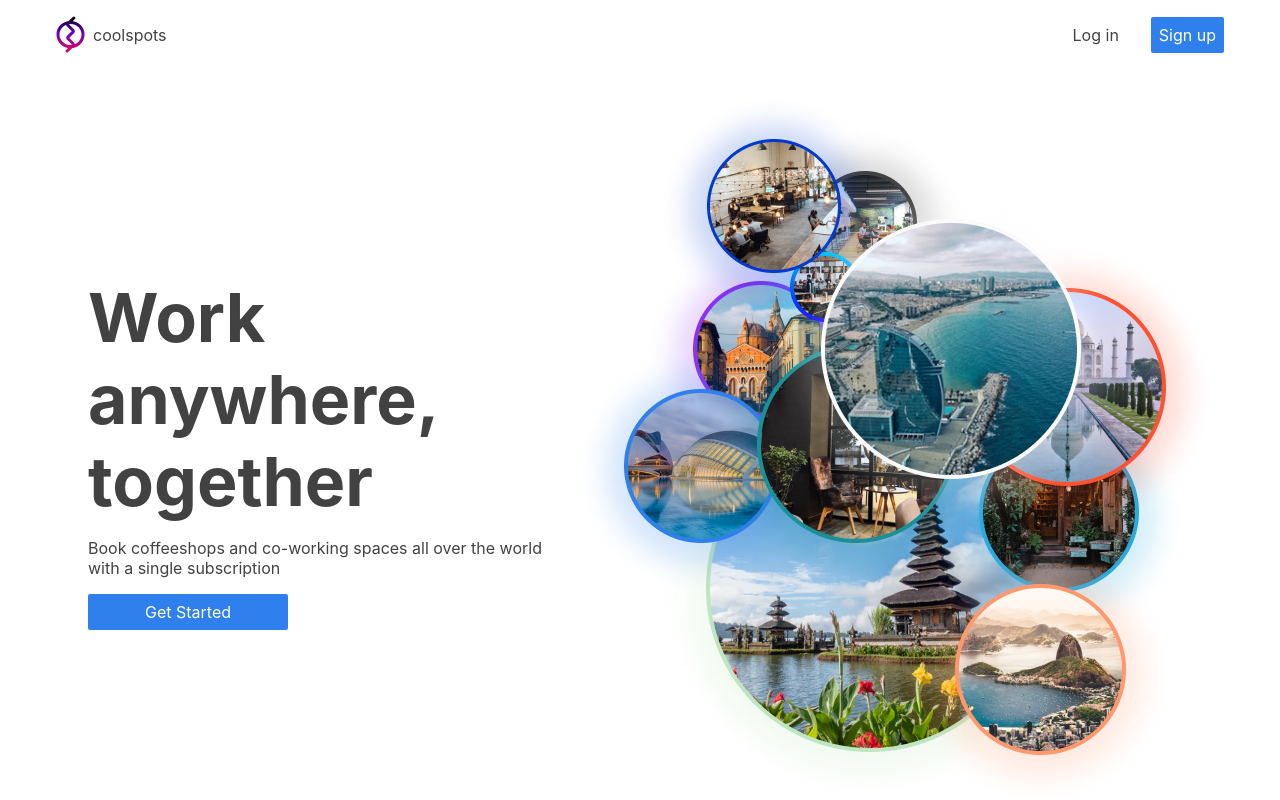
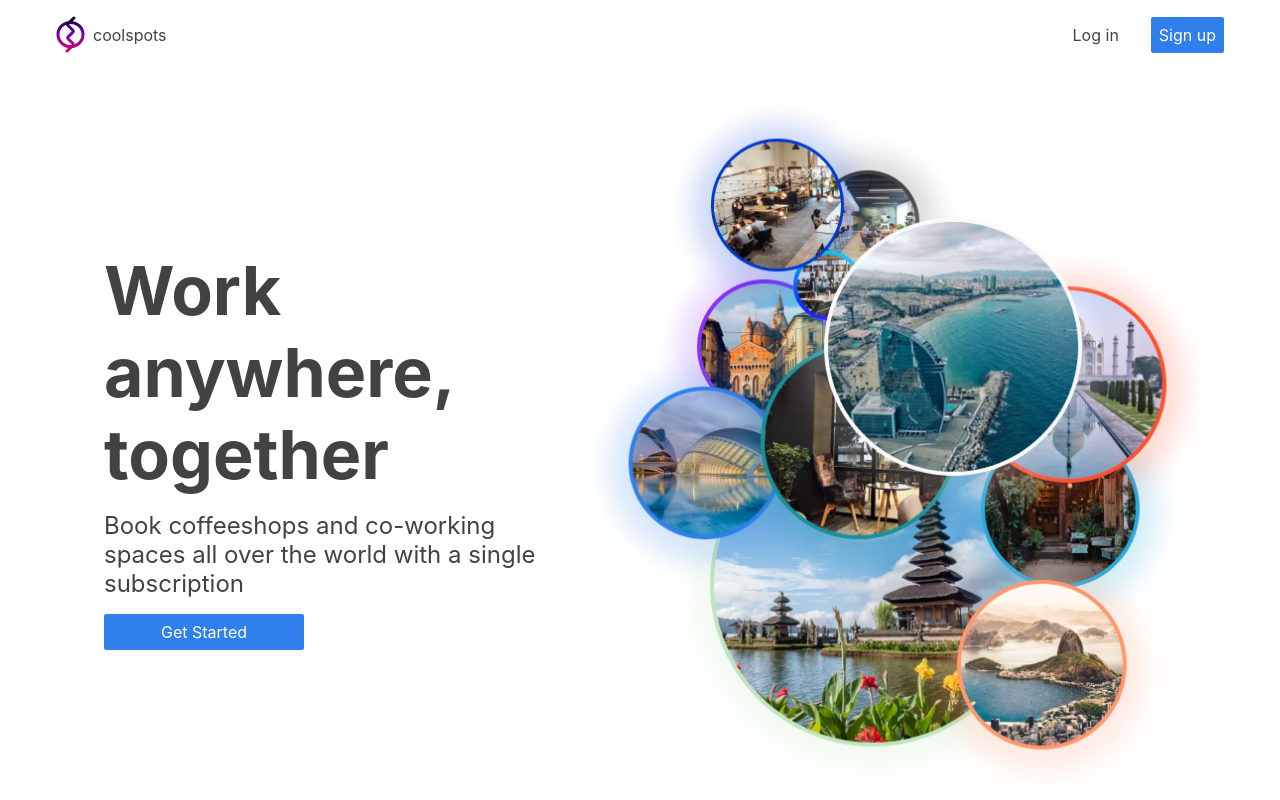
Before and after one commit to Coolspots/coolspots, a Next.js app: page /Landing/Landing in a window 1280 px wide. Shown: the top 800 px of the page. Built offline with nearby package versions, Linux system fonts and the light colour scheme; no server answers.

Commit message:
fix styles landing

```diff
--- a/components/Layout/Header/components/Navbar/Navbar.js
+++ b/components/Layout/Header/components/Navbar/Navbar.js
@@ -48,12 +48,12 @@ const NavBar = ({
           <div className={styles.dropdownLinks}>
             <Link href="/HowItWorks">How it works</Link>
             {currentUser ? (
-              <button className={styles.main - btn} onClick={handleLogout}>
+              <button className="mainBtn" onClick={handleLogout}>
                 Logout
               </button>
             ) : (
               <Link className={styles.logoutBtn} href="/auth">
-                <button className={styles.main - btn}>Login</button>
+                <button className="mainBtn">Login</button>
               </Link>
             )}
           </div>
--- a/pages/DetailPage/DetailPage.module.scss
+++ b/pages/DetailPage/DetailPage.module.scss
@@ -79,7 +79,11 @@
 }
 
 .bookBtn {
-  width: 140px;
+  width: 180px;
+  background: $main-blue;
+  padding: 1rem 1.5rem;
+  border-radius: 2px;
+  color: white;
 }
 
 .bookBtnBottomWrapper {
--- a/pages/Landing/Landing.module.scss
+++ b/pages/Landing/Landing.module.scss
@@ -10,10 +10,10 @@
 
   section {
     display: flex;
-    padding: 1.5rem 1.5rem 1.5rem 3rem;
+    padding: 1.5rem 1.5rem 0 3rem;
     flex-wrap: wrap;
 
-    @media (min-width: $breakpoint-desktop) {
+    @media (min-width: $breakpoint-tablet) {
       flex-wrap: nowrap;
     }
   }
@@ -48,7 +48,13 @@
   display: flex;
   flex-direction: column;
   justify-content: center;
-  // width: 75%;
+  padding: 1rem;
+  @media (min-width: $breakpoint-desktop) {
+    width: 75%;
+    p {
+      font-size: 1.5rem;
+    }
+  }
 }
 
 .imageWrapper {
@@ -63,6 +69,7 @@
     display: flex;
     justify-content: space-between;
     align-items: center;
+    font-size: 1rem;
   }
   li {
     padding: 1rem;
--- a/styles/globals.scss
+++ b/styles/globals.scss
@@ -4,7 +4,7 @@ html,
 body {
   padding: 0;
   margin: 0;
-  height: 100%;
+  // height: 100%;
 }
 
 a {
@@ -114,6 +114,6 @@ button {
 }
 
 #__next,
-.page {
+body .page {
   height: 100%;
 }
```
Also changed, not shown: components/Layout/Header/components/Navbar/Navbar.module.scss (+6 -6 lines).
